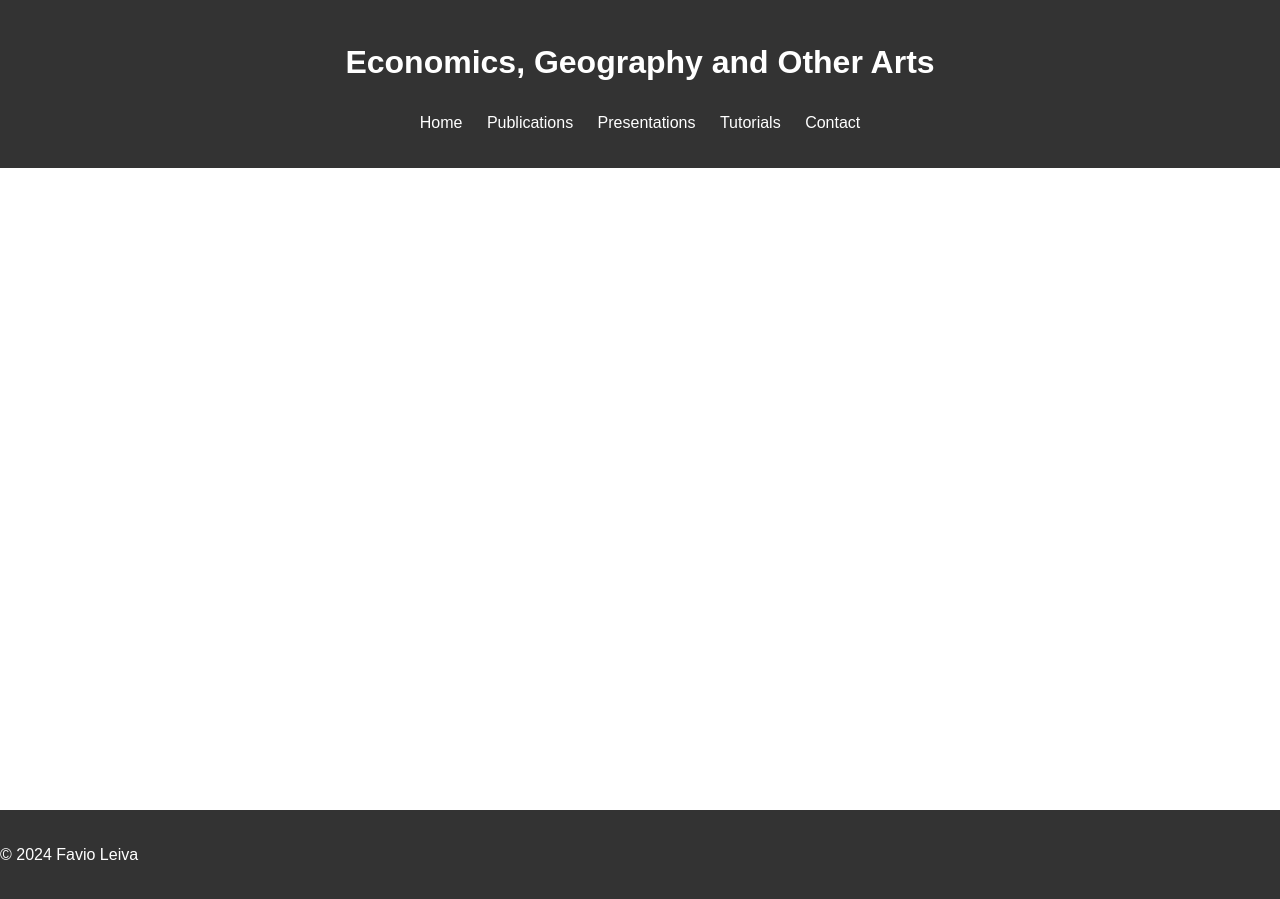
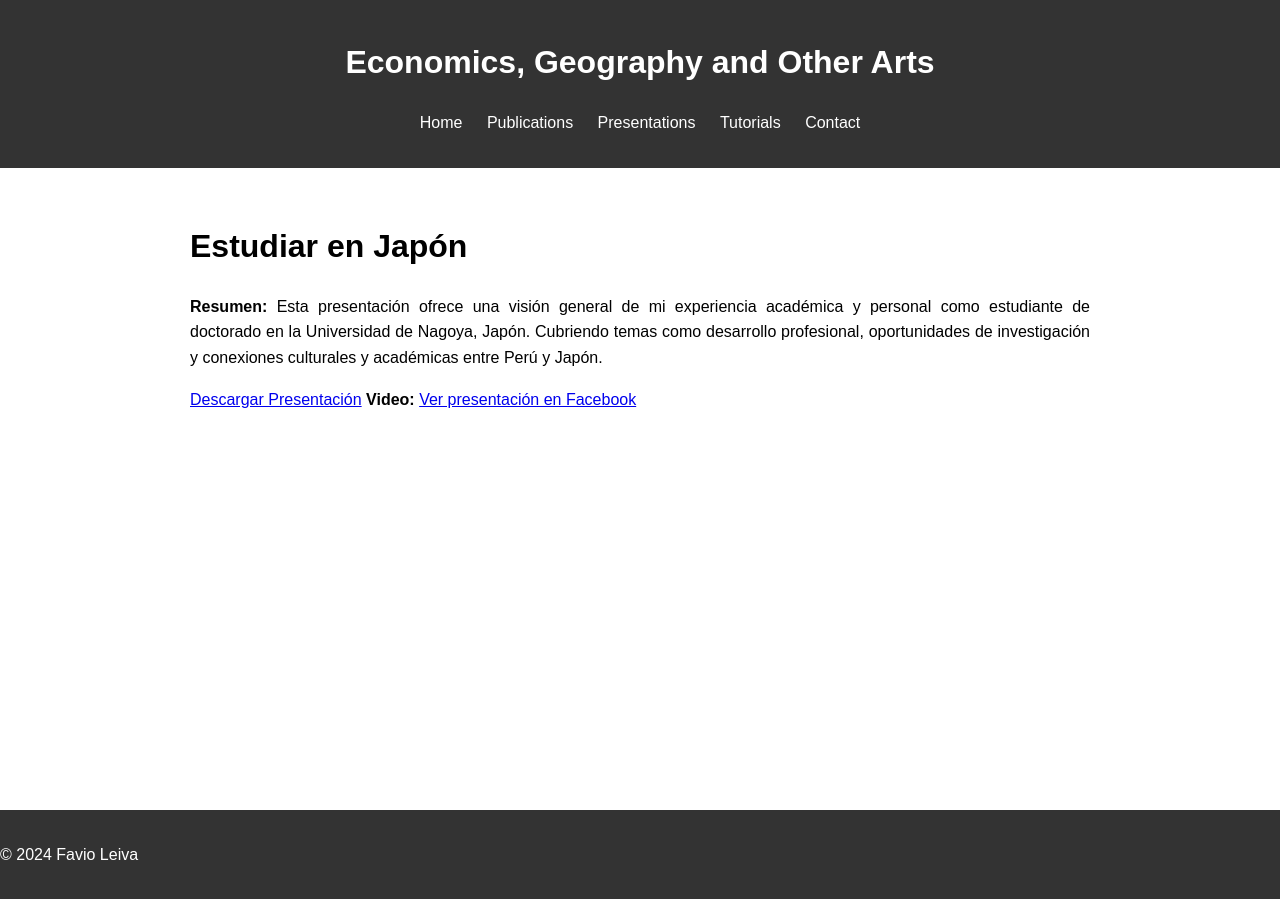
Before and after one commit to Favioleiva/favioleiva.github.io, a Jekyll site: the page built from presentations.md, in a window 1280 px wide. Built offline with Jekyll 4.4.1, drawn with Linux system fonts in a browser that asks for light colours.

Commit message:
Update presentations.md

```diff
--- a/presentations.md
+++ b/presentations.md
@@ -3,3 +3,10 @@ layout: default
 title: "Presentations"
 permalink: /presentations/
 ---
+
+# Estudiar en Japón
+
+**Resumen:** Esta presentación ofrece una visión general de mi experiencia académica y personal como estudiante de doctorado en la Universidad de Nagoya, Japón. Cubriendo temas como desarrollo profesional, oportunidades de investigación y conexiones culturales y académicas entre Perú y Japón.
+
+[Descargar Presentación](slides/Presentacion_Monbukagakusho.pdf)
+**Video:** [Ver presentación en Facebook](https://www.facebook.com/CentroCulturalPeruanoJapones/videos/859564405981270)
```
